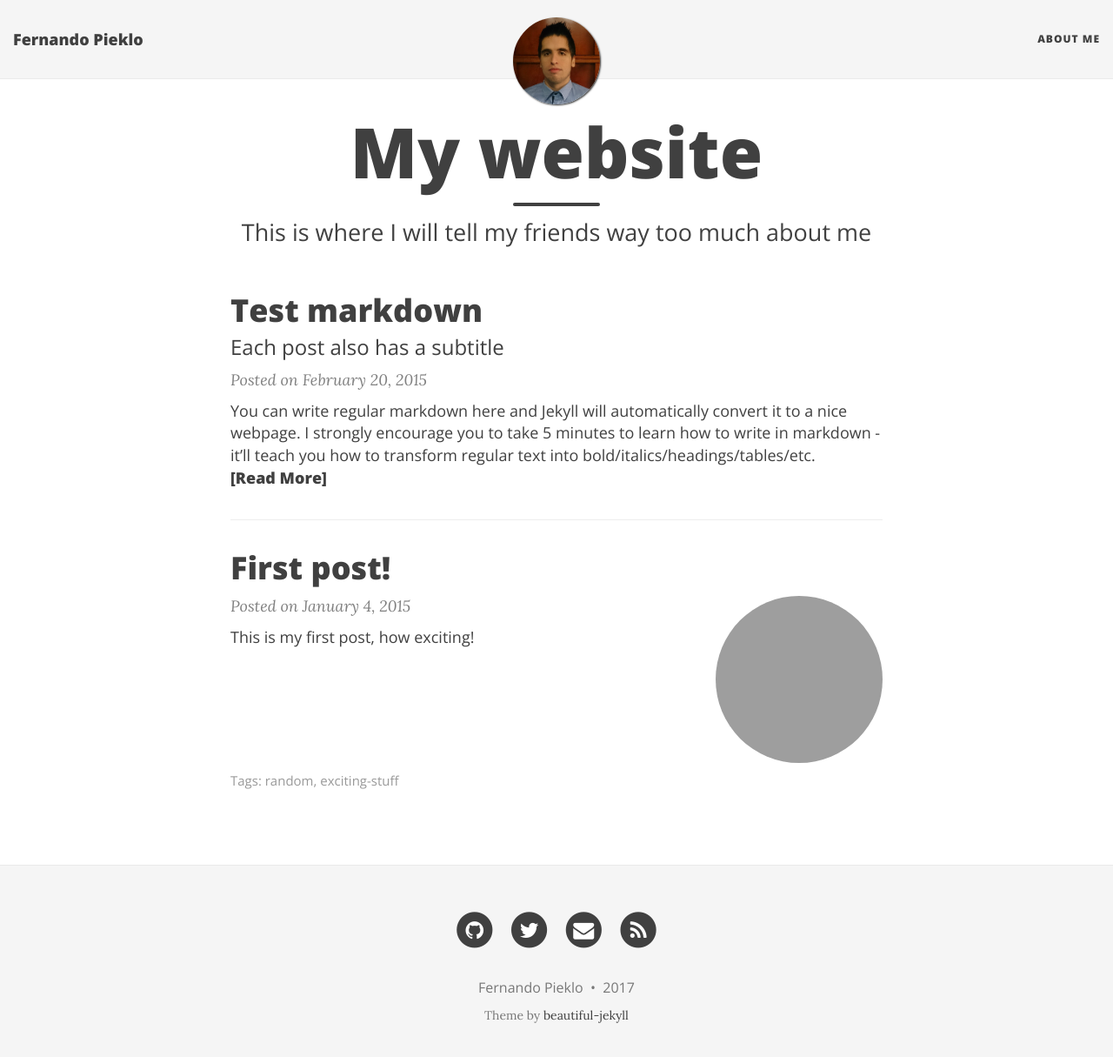
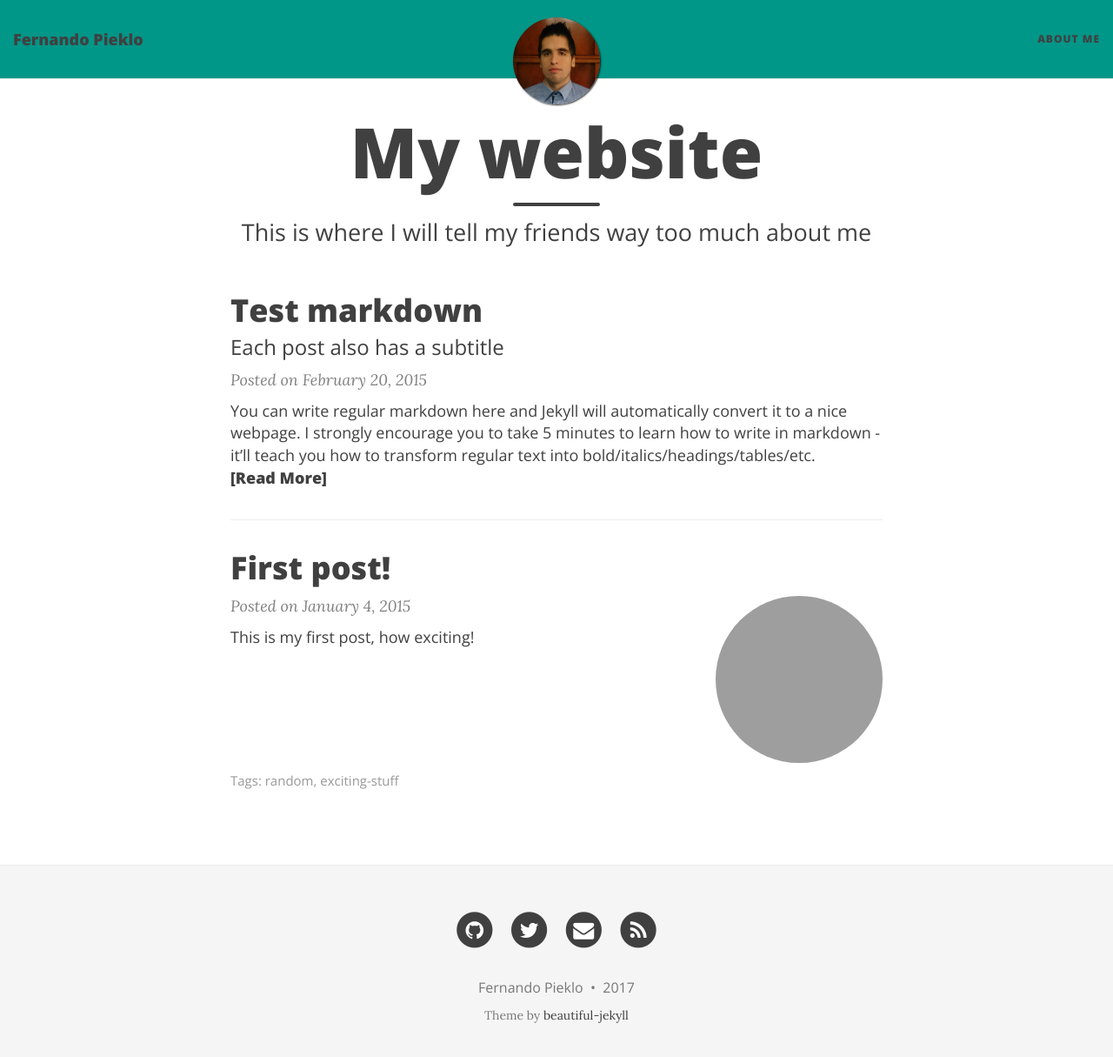
Before and after one commit to ferpieklo/railsfer, a Jekyll site: the page built from index.html, in a window 1280 px wide and 1228 px high. Shown: the top 1215 px of the window at 87% size. Built offline with Jekyll 4.4.1, drawn with Linux system fonts in a browser that asks for light colours; nearby versions of some CDN libraries; the list of posts is cut into pages by our own code; grey boxes are pictures that could not be loaded.

Commit message:
Update main.css

```diff
--- a/css/main.css
+++ b/css/main.css
@@ -3,7 +3,7 @@
 /* --- General --- */
 
 body {
-  font-family: 'Lora', 'Times New Roman', serif;
+  font-family: 'Lora', 'Times New Roman', sans-serif;
   font-size: 18px;
   color: #404040;
   position: relative;
@@ -97,7 +97,7 @@ img {
 /* --- Navbar --- */
 
 .navbar-custom {
-  background: #F5F5F5;
+  background: #009688;
   border-bottom: 1px solid #EAEAEA;
   font-family: 'Open Sans', 'Helvetica Neue', Helvetica, Arial, sans-serif;
 }
```
